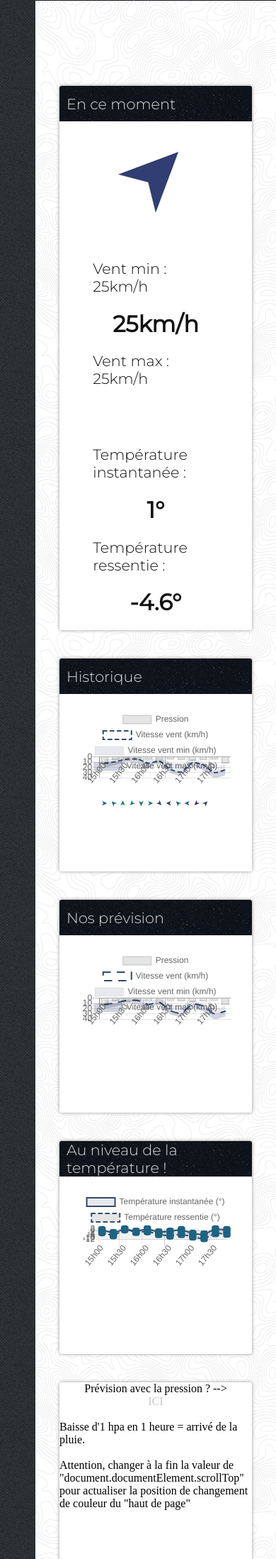
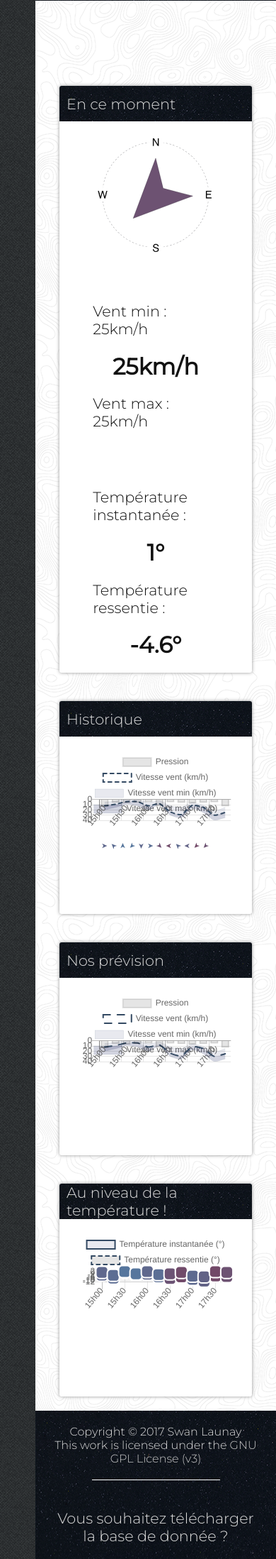
Before and after one commit to Akashita/ISN, a PHP site: page / in a window 390 px wide; the page is wider, and only the part inside the window is pictured. Shown: the part 843-3040 px from the top of that part at 71% size. Run offline with PHP 8.4, Linux system fonts and the light colour scheme; some libraries are stand-ins or nearby versions.

Commit message:
Responsive
Add mediaquery

```diff
--- a/index.css
+++ b/index.css
@@ -228,17 +228,6 @@ article{
   flex-direction: column;
 }
 
-@media screen and (max-width: 1200px) {
-  .nowContent{
-    width: 80%;
-    height: 100%;
-    display: flex;
-    align-items: center;
-    justify-content: space-around;
-    flex-direction: column;
-  }
-}
-
 .topPost{
   width: calc(100% - 20px);
   height: 50px;
@@ -262,6 +251,14 @@ article{
   display: flex;
   align-items: center;
   justify-content: space-around;
+}
+
+.nowOrient{
+  padding: 10px;
+  background-image: url(rose.png);
+  background-size: contain;
+  background-repeat: no-repeat;
+  margin: 20px;
 }
 
 .dirWind{
@@ -377,9 +374,6 @@ footer{
   flex-direction: column;
 }
 
-.footerTitle{
-
-}
 
 .footerContent{
   width: 100%;
@@ -395,3 +389,32 @@ footer{
   border-left: 1px solid white;
   margin: 0 20px 0 20px;
 }
+
+@media screen and (max-width: 1200px) {
+  .nowContent{
+    width: 80%;
+    height: 100%;
+    flex-direction: column;
+  }
+
+  .separator{
+    height: 0%;
+    width: 60%;
+    border-top: 1px solid white;
+    margin: 20px;
+    }
+
+  footer{
+    flex-direction: column;
+  }
+
+  .headerTitle{
+    flex-direction: column;
+    text-align: center;
+  }
+
+  .clueScroll{
+    text-align: center;
+    padding: 0 30px 0 30px;
+  }
+}
--- a/index.php
+++ b/index.php
@@ -14,7 +14,7 @@
 
 
   <?php
-    $orientB = array('e','no','n','so','s','e','se','o','no','o','so','ne');
+  $orientB = array('e','no','n','so','s','e','se','o','no','o','so','so');
   $vent = array(12,9,4,4,12,8,24,29,11,15,30,25);
   $heure = array('15h00','15h15','15h30','15h45','16h00','16h15','16h30','16h45','17h00','17h15','17h30','17h45');
   $temp = array('1','-3','2','-1','2','-2','-1','1','-4','-5','2','1');
@@ -50,12 +50,12 @@
 
   for ($i=0; $i < count($vent); $i++) {
     if ($vent[$i]<=50) {
-        $indiceR = $vent[$i] * 1.48;
-        $indiceV = $vent[$i] * 2.94;
-        $indiceB = $vent[$i] * 1.26;
-        $red = 11 + $indiceR;
-        $green = 135 - $indiceV;
-        $blue = 147 - $indiceB;
+      $indiceR = $vent[$i] * 1.08;
+      $indiceV = $vent[$i] * 1.74;
+      $indiceB = $vent[$i] * 2.04;
+      $red = 82 + $indiceR;
+      $green = 125 - $indiceV;
+      $blue = 165 - $indiceB;
       $ventColor[] = "rgb($red, $green, $blue)";
     } else {
       $ventColor[] = "rgb(100, 0, 100)";
@@ -228,21 +228,25 @@
             <canvas id="temp"></canvas>
           </div>
         </section>
+        <!--
         <section class="post">
-        Prévision avec la pression ? --> <a href="http://leguidemeteo.com/prevoir-le-temps-a-partir-de-son-barometre/"> ICI </a>
+        Prévision avec la pression ? <a href="http://leguidemeteo.com/prevoir-le-temps-a-partir-de-son-barometre/"> ICI </a>
         <br />
         Baisse d'1 hpa en 1 heure = arrivé de la pluie.
         <br /><br />
         Attention, changer à la fin la valeur de "document.documentElement.scrollTop" pour actualiser la position de changement de couleur du "haut de page"
       </section>
+    -->
 
   </article>
   <footer>
+    <div>
       <h4 class="white" style="text-align:center;">Copyright © 2017 Swan Launay<br />This work is licensed under the <a href="http://www.gnu.org/licenses/gpl-3.0.html">GNU GPL License (v3)</a></h4>
+    </div>
     <div class="separator"></div>
     <div class="boxFooter">
       <div class="footerTitle">
-          <h3 class="white">Vous souhaitez télécharger la base de donnée ?</h3>
+        <h3 class="white" style="text-align: center;">Vous souhaitez télécharger la base de donnée ?</h3>
       </div>
       <div class="footerContent">
         <form>
@@ -279,20 +283,7 @@
       ],
       borderWidth: 2,
       lineTension: 0.2,
-                pointBorderColor: [
-                  '<?php echo $ventColor[0];?>',
-                  '<?php echo $ventColor[1];?>',
-                  '<?php echo $ventColor[2];?>',
-                  '<?php echo $ventColor[3];?>',
-                  '<?php echo $ventColor[4];?>',
-                  '<?php echo $ventColor[5];?>',
-                  '<?php echo $ventColor[6];?>',
-                  '<?php echo $ventColor[7];?>',
-                  '<?php echo $ventColor[8];?>',
-                  '<?php echo $ventColor[9];?>',
-                  '<?php echo $ventColor[10];?>',
-                  '<?php echo $ventColor[11];?>'
-                ],
+      pointBorderColor:"rgb(255,255,255)",
       pointBackgroundColor: [
         '<?php echo $ventColor[0];?>',
         '<?php echo $ventColor[1];?>',
@@ -313,7 +304,9 @@
       borderDash: [5],
       borderCapStyle: 'round',
       pointHoverBackgroundColor: '#2D3143',
-                pointHoverBorderColor: '#2D3143'
+      pointHoverBorderColor: '#2D3143',
+      pointRadius: 10,
+      pointHoverRadius: 12,
     }, {
       label: 'Vitesse vent min (km/h)',
       data: [5,3,0,0,6,2,12,15,6,11,22,15],
@@ -355,6 +348,10 @@
 
   },
   options: {
+    tooltips: {
+      backgroundColor: 'rgba(50,50,50,0.8)',
+      position: 'average',
+    },
     scales: {
       yAxes: [{
         ticks: {
@@ -396,13 +393,29 @@
       ],
       borderWidth: 2,
       lineTension: 0.2,
-                pointBorderColor: '#1D6484',
-                pointBackgroundColor:'#1D6484',
+      pointBorderColor: 'rgb(255,255,255)',
+      pointBackgroundColor: [
+        '<?php echo $ventColor[0];?>',
+        '<?php echo $ventColor[1];?>',
+        '<?php echo $ventColor[2];?>',
+        '<?php echo $ventColor[3];?>',
+        '<?php echo $ventColor[4];?>',
+        '<?php echo $ventColor[5];?>',
+        '<?php echo $ventColor[6];?>',
+        '<?php echo $ventColor[7];?>',
+        '<?php echo $ventColor[8];?>',
+        '<?php echo $ventColor[9];?>',
+        '<?php echo $ventColor[10];?>',
+        '<?php echo $ventColor[11];?>'
+      ],
       radius: 5,
       pointStyle: 'rectRounded',
       borderCapStyle: 'round',
       pointHoverBackgroundColor: '#2D3143',
       pointHoverBorderColor: '#2D3143',
+      pointStyle: 'rectRounded',
+      pointRadius: 10,
+      pointHoverRadius: 12,
     }, {
       label: 'Température ressentie (°)',
       data: [<?php echo $tempResString?>],
@@ -412,14 +425,30 @@
       ],
       borderWidth: 2,
       lineTension: 0.2,
-                pointBorderColor: '#1D6484',
-                pointBackgroundColor:'#1D6484',
+      pointBorderColor: 'rgb(255,255,255)',
+      pointBackgroundColor: [
+        '<?php echo $ventColor[0];?>',
+        '<?php echo $ventColor[1];?>',
+        '<?php echo $ventColor[2];?>',
+        '<?php echo $ventColor[3];?>',
+        '<?php echo $ventColor[4];?>',
+        '<?php echo $ventColor[5];?>',
+        '<?php echo $ventColor[6];?>',
+        '<?php echo $ventColor[7];?>',
+        '<?php echo $ventColor[8];?>',
+        '<?php echo $ventColor[9];?>',
+        '<?php echo $ventColor[10];?>',
+        '<?php echo $ventColor[11];?>'
+      ],
       radius: 5,
       pointStyle: 'rectRounded',
       borderCapStyle: 'round',
       pointHoverBackgroundColor: '#2D3143',
       pointHoverBorderColor: '#2D3143',
       borderDash: [5],
+      pointStyle: 'rectRounded',
+      pointRadius: 10,
+      pointHoverRadius: 12,
     }],
     labels: [<?php echo $heureString;?>]
 
@@ -429,11 +458,6 @@
       yAxes: [{
         ticks: {
           beginAtZero:false,
-                  }
-              }],
-              xAxes: [{
-              gridLines: {
-                  offsetGridLines: true,
         }
       }]
     },
@@ -469,20 +493,7 @@ var previ = document.getElementById("previ").getContext('2d');
       ],
       borderWidth: 2,
       lineTension: 0.2,
-                pointBorderColor: [
-                  '<?php echo $ventColor[0];?>',
-                  '<?php echo $ventColor[1];?>',
-                  '<?php echo $ventColor[2];?>',
-                  '<?php echo $ventColor[3];?>',
-                  '<?php echo $ventColor[4];?>',
-                  '<?php echo $ventColor[5];?>',
-                  '<?php echo $ventColor[6];?>',
-                  '<?php echo $ventColor[7];?>',
-                  '<?php echo $ventColor[8];?>',
-                  '<?php echo $ventColor[9];?>',
-                  '<?php echo $ventColor[10];?>',
-                  '<?php echo $ventColor[11];?>'
-                ],
+      pointBorderColor: 'rgb(255,255,255)',
       pointBackgroundColor: [
         '<?php echo $ventColor[0];?>',
         '<?php echo $ventColor[1];?>',
@@ -503,7 +514,10 @@ var previ = document.getElementById("previ").getContext('2d');
       borderDash: [10],
       borderCapStyle: 'round',
       pointHoverBackgroundColor: '#2D3143',
-                pointHoverBorderColor: '#2D3143'
+      pointHoverBorderColor: '#2D3143',
+      pointStyle: 'rectRounded',
+      pointRadius: 10,
+      pointHoverRadius: 12,
     }, {
       label: 'Vitesse vent min (km/h)',
       data: [5,3,0,0,6,2,12,15,6,11,22,15],
```
Also changed, not shown: rose.png (added). Lines whose indentation alone changed are shown as unchanged.
